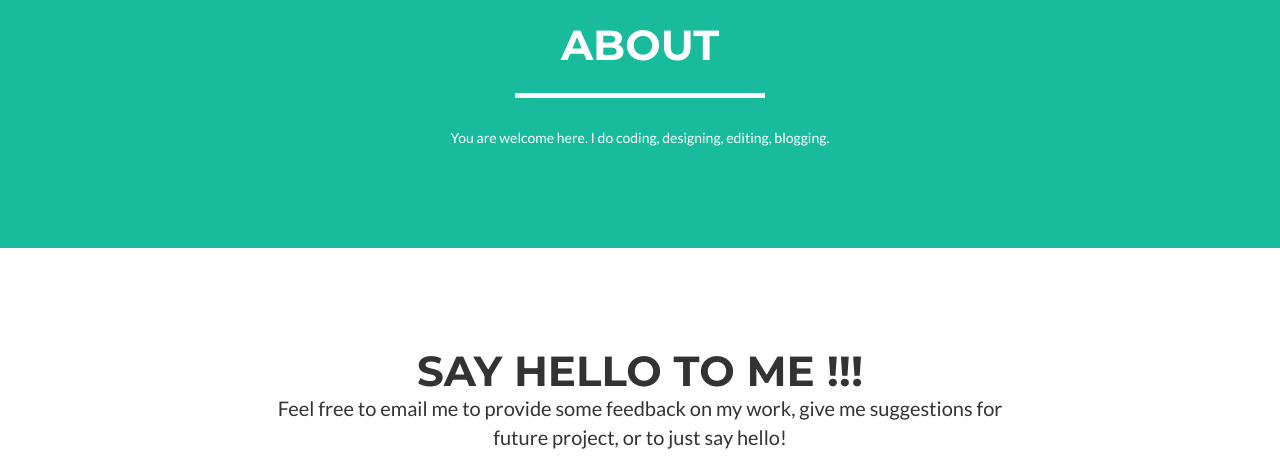
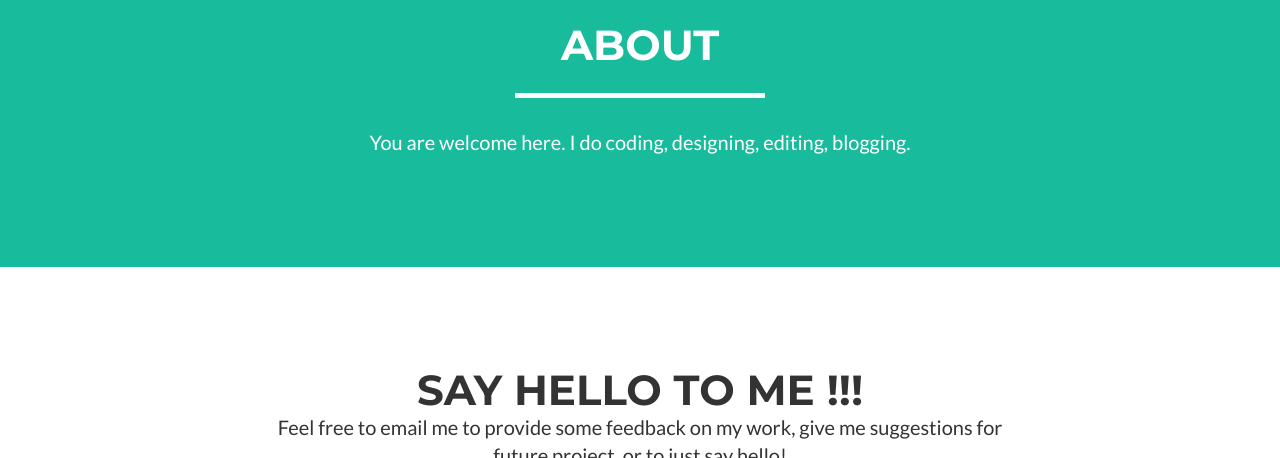
Before and after one commit to nthline/nthline.github.io, a website: page index.html in a window 1280 px wide. Shown: the part 1480-1938 px from the top of the page. Drawn offline with nearby package versions, Linux system fonts and the light colour scheme.

Commit message:
progressive commit

```diff
--- a/index.html
+++ b/index.html
@@ -169,7 +169,7 @@
             <div class="row">
 
                 <div class="col-lg-8 col-lg-offset-2 text-center">
-                    You are welcome here. I do coding, designing, editing, blogging.
+                    <p>You are welcome here. I do coding, designing, editing, blogging.</p>
 
                 </div>
             </div>
```
